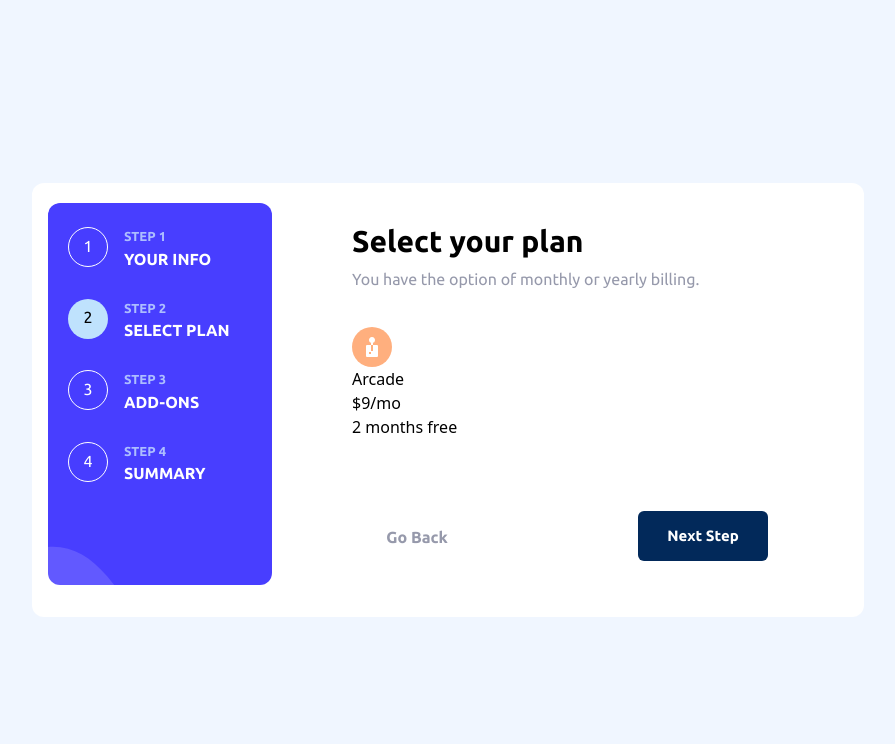
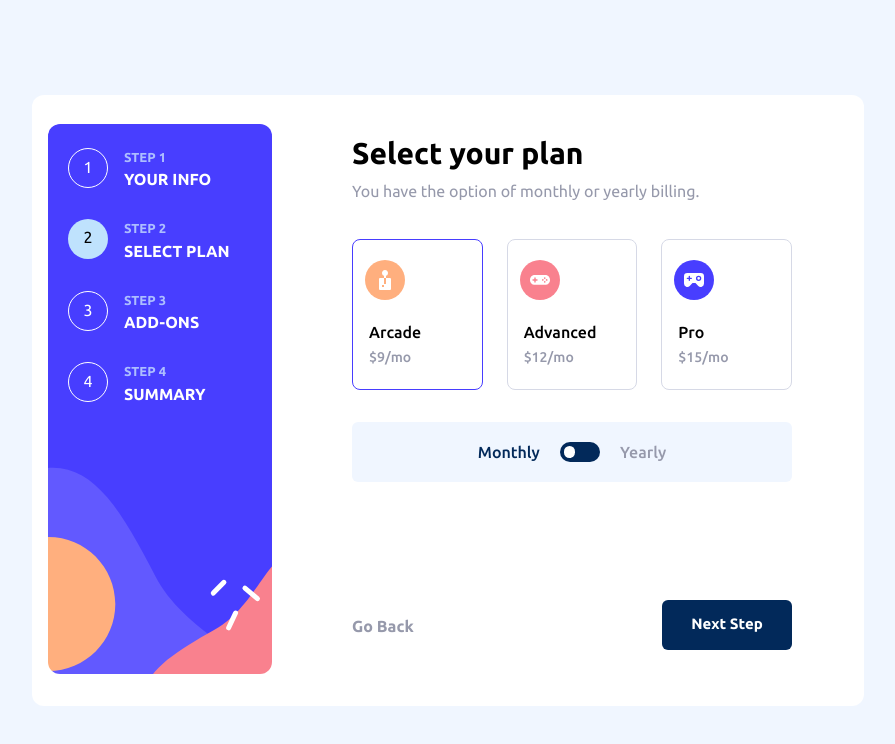
Before and after one commit to Kumar209/Mulit-Step-Form-Frontend-Mentor-Challenge, a React (Vite) app: page /select-plan in a window 1280 px wide. Shown: the top 744 px of the page, without its empty margins (192-1087 px from the left). Built offline with nearby package versions, Linux system fonts and the light colour scheme.

Commit message:
completed step 2 but resuable component creating remaing

```diff
--- a/src/components/Sidebar/Sidebar.jsx
+++ b/src/components/Sidebar/Sidebar.jsx
@@ -8,7 +8,7 @@ function Sidebar({ display, active }) {
     <div
       className={`${
         display === "Desktop"
-          ? "bg-DesktopImg1 hidden md:block w-[28%] bg-no-repeat rounded-xl pt-2"
+          ? "bg-DesktopImg1 hidden md:block w-[28%] bg-no-repeat rounded-xl pt-2 md:mt-[9px]"
           : "bg-MobileImg1 bg-no-repeat bg-cover md:hidden flex flex-row justify-center text-center w-[100vw] h-[25vh]  pt-3 md:mb-[50px]"
       }`}
     >
--- a/src/pages/Step1.jsx
+++ b/src/pages/Step1.jsx
@@ -14,7 +14,7 @@ function Step1() {
   } = useForm();
 
   const onSubmit = (data) => {
-    alert("Form submitted");
+    // alert("Form submitted");
 
     navigate("/select-plan");
   };
--- a/src/pages/Step2.jsx
+++ b/src/pages/Step2.jsx
@@ -2,32 +2,56 @@
 import React, { useState } from "react";
 import Sidebar from "../components/Sidebar/Sidebar";
 import { Link, useNavigate } from "react-router-dom";
-import { useForm } from "react-hook-form";
 import arcadeImg from "../assets/images/icon-arcade.svg";
+import advancedImg from "../assets/images/icon-advanced.svg";
+import proImg from "../assets/images/icon-pro.svg";
 
 function Step2() {
   const navigate = useNavigate();
   const [active, setActive] = useState(2);
-  const {
-    register,
-    handleSubmit,
-    formState: { errors },
-  } = useForm();
+  const [year, setYear] = useState(false);
+  const [selected, setSelected] = useState("0");
+  const [selectedOne, setSelectedOne] = useState(true);
 
-  const onSubmit = (data) => {
-    alert("Form submitted");
+  const PlanSelection = [
+    {
+      Plan: "Arcade",
+      Monthprice: "9",
+      Yearprice: "90",
+      YearorMonth: year,
+    },
+    {
+      Plan: "Advanced",
+      Monthprice: "12",
+      Yearprice: "120",
+      YearorMonth: year,
+    },
+    {
+      Plan: "Pro",
+      Monthprice: "15",
+      Yearprice: "150",
+      YearorMonth: year,
+    },
+  ];
+
+  const handleSelection = (data) => {
+    setSelectedOne(false);
+    setSelected(data);
+  };
+
+  const handleSubmit = () => {
+    alert(PlanSelection[selected].Plan);
 
     navigate("/add-ons");
   };
   return (
-    <div className="w-full h-[100vh]  bg-MagnoliaNeutral flex flex-col md:justify-center items-center relative md:static">
+    <div className="w-full h-[100vh]  bg-MagnoliaNeutral overflow-x-hidden flex flex-col md:justify-center items-center relative md:static">
       <Sidebar display={"Mobile"} active={active} />
 
-      {/* <div className="flex flex-row gap-5 bg-white rounded-xl w-[90%] md:w-[80%] xl:w-[60%] h-[65vh] md:h-[85vh] pt-5 px-4 absolute md:static top-[100px] "> */}
-      <div className="flex flex-row bg-white rounded-xl w-[90%] md:w-[85%] xl:w-[65%] pt-5 px-4 pb-8 md:pb-8 absolute md:static top-[100px] ">
+      <div className="flex flex-row bg-white rounded-xl h-[70vh] md:h-auto overflow-auto  w-[90%] md:w-[85%] xl:w-[65%] pt-5 px-4 pb-8 absolute md:static top-[100px] ">
         <Sidebar display={"Desktop"} active={active} />
 
-        <div className="flex flex-col w-full md:w-[70%] h-full pl-2 md:pl-[10%]">
+        <div className="flex flex-col w-full md:w-[70%] lg:w-[65%] h-full pl-2 md:pl-[10%]">
           <div className="mt-3 md:mt-5">
             <h1 className="font-Ubuntu font-extrabold text-2xl lg:text-3xl mb-2">
               Select your plan
@@ -40,30 +64,153 @@ function Step2() {
           <form
             id="form-hook"
             className="flex flex-col gap-3 mt-5 md:mt-9"
-            onSubmit={handleSubmit(onSubmit)}
+            onSubmit={handleSubmit}
           >
-            <div className="flex flex-row">
+            <div className="flex flex-col md:flex-row gap-3 md:gap-6">
               {/* Block 1 */}
-              <div className="flex flex-col w-[33%] rounded-sm ">
-                <div className="">
+              <div
+                className={`flex flex-row md:flex-col w-[95%] md:w-[160px] rounded-lg ${
+                  (selected === "0" && !selectedOne)
+                    ? "border-[3px] border-PurplishBlue"
+                    : "border-LightGray border-[1.5px]"
+                } ${selectedOne && "border-[1.5px] border-PurplishBlue"}  hover:border-PurplishBlue cursor-pointer`}
+                onClick={() => handleSelection("0")}
+              >
+                <div className="md:w-full pt-5 pl-3 md:mb-5">
                   <img src={arcadeImg} alt="arcade image" />
                 </div>
 
-                <h1>Arcade</h1>
-                <p>$9/mo</p>
-                <p>2 months free</p>
+                <div className="flex flex-col md:block pt-4 md:pt-0 pl-1 md:pl-1">
+                  <h1 className="font-Ubuntu font-medium text-[16px] mb-[1px] md:mb-[3px] pl-3">
+                    Arcade
+                  </h1>
+
+                  <p
+                    className={`font-Ubuntu text-[14px] font-medium ${
+                      year ? "mb-[3px]" : "mb-[21px]"
+                    } text-CoolGray pl-3`}
+                  >
+                    {year ? "$90/yr" : "$9/mo"}
+                  </p>
+
+                  {year && (
+                    <p className="font-Ubuntu text-[13px] font-light mb-[21px] pl-3">
+                      2 months free
+                    </p>
+                  )}
+                </div>
               </div>
+
               {/* Block 2 */}
+              <div
+                className={`flex flex-row md:flex-col w-[95%] md:w-[160px] rounded-lg ${
+                  selected === "1"
+                    ? "border-[3px] border-PurplishBlue"
+                    : "border-LightGray border-[1.5px]"
+                } hover:border-PurplishBlue cursor-pointer`}
+                onClick={() => handleSelection("1")}
+              >
+                <div className="md:w-full pt-5 pl-3 md:mb-5">
+                  <img src={advancedImg} alt="arcade image" />
+                </div>
+
+                <div className="flex flex-col md:block pt-4 md:pt-0 pl-1 md:pl-1">
+                  <h1 className="font-Ubuntu font-medium text-[16px] mb-[1px] md:mb-[3px] pl-3">
+                    Advanced
+                  </h1>
+                  <p
+                    className={`font-Ubuntu text-[14px] font-medium ${
+                      year ? "mb-[3px]" : "mb-[21px]"
+                    } text-CoolGray pl-3`}
+                  >
+                    {year ? "$120/yr" : "$12/mo"}
+                  </p>
+                  {year && (
+                    <p className="font-Ubuntu text-[13px] font-light mb-[21px] pl-3">
+                      2 months free
+                    </p>
+                  )}
+                </div>
+              </div>
+
               {/* Block 3 */}
+              <div
+                className={`flex flex-row md:flex-col w-[95%] md:w-[160px] rounded-lg ${
+                  selected === "2"
+                    ? "border-[3px] border-PurplishBlue"
+                    : "border-LightGray border-[1.5px]"
+                } hover:border-PurplishBlue cursor-pointer`}
+                onClick={() => handleSelection("2")}
+              >
+                <div className="md:w-full pt-5 pl-3 md:mb-5">
+                  <img src={proImg} alt="arcade image" />
+                </div>
+
+                <div className="flex flex-col md:block pt-4 md:pt-0 pl-1 md:pl-1">
+                  <h1 className="font-Ubuntu font-medium text-[16px] mb-[1px] md:mb-[3px] pl-3">
+                    Pro
+                  </h1>
+                  <p
+                    className={`font-Ubuntu text-[14px] font-medium ${
+                      year ? "mb-[3px]" : "mb-[21px]"
+                    } text-CoolGray pl-3`}
+                  >
+                    {year ? "$150/yr" : "$15/mo"}
+                  </p>
+                  {year && (
+                    <p className="font-Ubuntu text-[13px] font-light mb-[21px] pl-3">
+                      2 months free
+                    </p>
+                  )}
+                </div>
+              </div>
             </div>
 
-            <div className="hidden md:flex justify-between mr-16 mt-[60px] pb-6">
-              <Link to="/" className="w-[130px] h-[50px] pt-[14px] text-center font-Ubuntu font-semibold text-[16px] hover:text-black text-CoolGray">
+            <div
+              className={`mt-5 ${
+                year ? "mb-3" : "mb-9"
+              } flex flex-row gap-5 justify-center items-center text-center rounded-md w-[95%] md:w-full bg-MagnoliaNeutral h-[60px]`}
+            >
+              <span
+                className={`font-Ubuntu font-medium text-[16px] ${
+                  year ? "text-CoolGray" : "text-MarineBlue"
+                }`}
+              >
+                Monthly
+              </span>
+
+              <label
+                htmlFor="check"
+                className="bg-MarineBlue cursor-pointer relative w-10 h-5 rounded-full"
+              >
+                <input
+                  type="checkbox"
+                  id="check"
+                  className="sr-only peer"
+                  onClick={() => setYear(!year)}
+                />
+                <span className="w-[27%] h-[60%] bg-white absolute rounded-full left-1 top-1 peer-checked:bg-white peer-checked:left-6 transition-all duration-500"></span>
+              </label>
+
+              <span
+                className={`font-Ubuntu font-medium text-[16px] ${
+                  !year ? "text-CoolGray" : "text-MarineBlue"
+                }`}
+              >
+                Yearly
+              </span>
+            </div>
+
+            <div className="hidden md:flex mt-[70px] justify-between pb-6">
+              <Link
+                to="/"
+                className="w-[130px] h-[50px] pt-[14px] text-start font-Ubuntu font-semibold text-[16px] hover:text-black text-CoolGray"
+              >
                 Go Back
               </Link>
               <button
                 type="submit"
-                className="w-[130px] h-[50px] rounded-md bg-MarineBlue hover:bg-blue-900 text-WhiteNeutral font-Ubuntu font-semibold text-[15px]"
+                className="w-[130px] h-[50px]  rounded-md bg-MarineBlue hover:bg-blue-900 text-WhiteNeutral font-Ubuntu font-semibold text-[15px]"
               >
                 Next Step
               </button>
@@ -72,7 +219,14 @@ function Step2() {
         </div>
       </div>
 
-      <div className="w-full bg-white h-[10vh] flex justify-end pt-3 pr-5 md:hidden absolute bottom-0">
+      <div className="w-full bg-white h-[10vh] flex justify-between pt-3 pr-6 md:hidden absolute bottom-0">
+        <Link
+          to="/"
+          className="w-[110px] h-[70%] ml-6 pt-[10px] font-Ubuntu font-semibold text-[16px] hover:text-black text-CoolGray"
+        >
+          Go Back
+        </Link>
+
         <button
           type="submit"
           form="form-hook"
```
